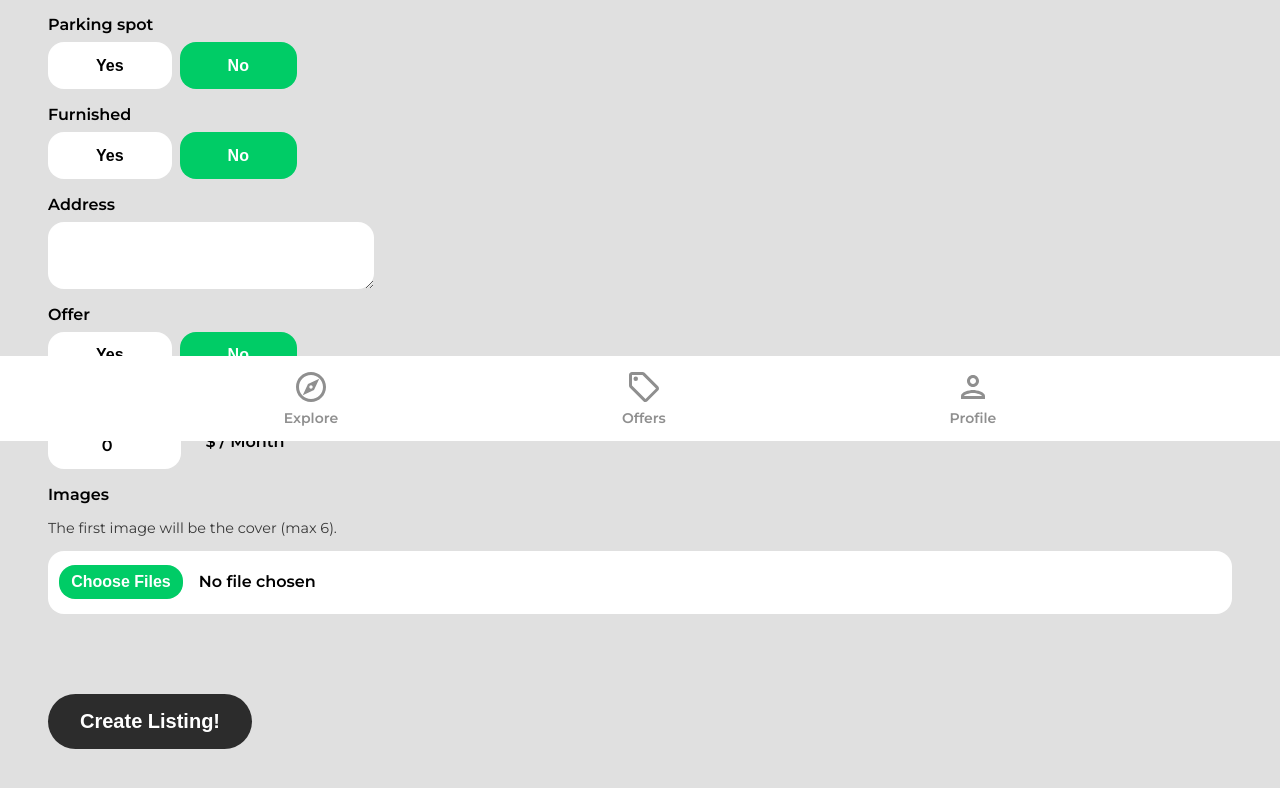
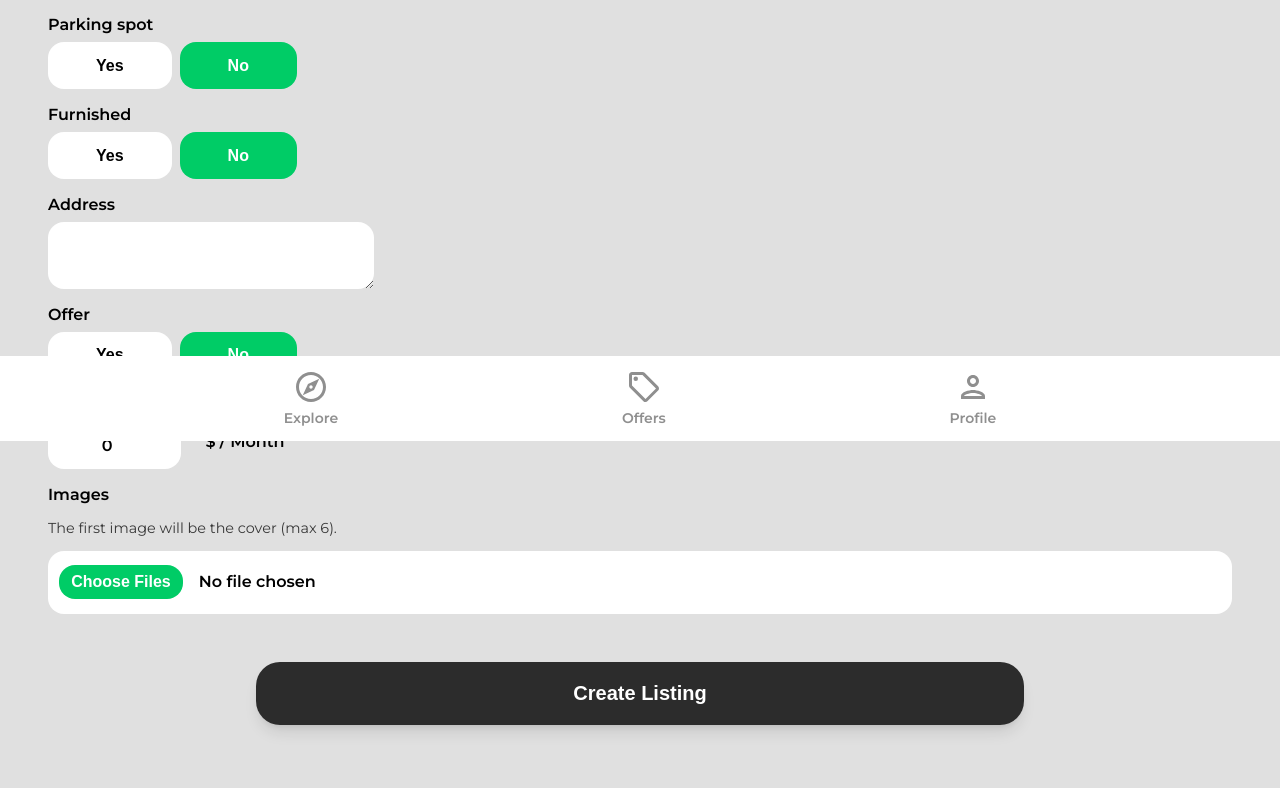
Before and after one commit to michael-rodriguez22/COURSE-react-front-to-back-2022, a React (Create React App) app in the folder house-marketplace/: page /create-listing in a window 1280 px wide. Shown: the part 359-1147 px from the top of the page. Built offline with nearby package versions, Linux system fonts and the light colour scheme; no server answers; sample sign-in values are in the browser's storage.

Commit message:
update button / icon stylings, update name field in Create and Edit listing pages

```diff
--- a/house-marketplace/src/components/ListingItem.jsx
+++ b/house-marketplace/src/components/ListingItem.jsx
@@ -45,15 +45,15 @@ function ListingItem({ listing, id, onEdit, onDelete }) {
       </Link>
       {onEdit && (
         <EditIcon
+          title="edit listing"
           className="editIcon"
-          fill="#2c2c2c"
           onClick={() => onEdit(listing.id)}
         />
       )}
       {onDelete && (
         <DeleteIcon
+          title="delete listing"
           className="removeIcon"
-          fill="rgb(231, 76, 60)"
           onClick={() => onDelete(listing.id, listing.name)}
         />
       )}
--- a/house-marketplace/src/index.css
+++ b/house-marketplace/src/index.css
@@ -60,15 +60,15 @@ button {
 
 .primaryButton {
   cursor: pointer;
-  border-radius: 2rem;
-  padding: 1rem 2rem;
+  border-radius: 1.5rem;
+  padding: 1.25rem 2rem;
   background-color: #2c2c2c;
   color: #ffffff;
   font-weight: 600;
   font-size: 1.25rem;
   text-align: center;
-  box-shadow: rgba(0, 0, 0, 0.2);
-  transition: 0.4s ease;
+  box-shadow: 0 10px 15px -3px rgb(0 0 0 / 0.1), 0 4px 6px -4px rgb(0 0 0 / 0.1);
+  transition: 0.2s ease;
 }
 
 .primaryButton:hover {
@@ -81,6 +81,12 @@ button {
   position: absolute;
   top: -3%;
   right: -2%;
+  fill: #2c2c2c;
+  transition: fill 0.4s ease;
+}
+
+.removeIcon:hover {
+  fill: rgb(231, 76, 60);
 }
 
 .editIcon {
@@ -88,6 +94,12 @@ button {
   position: absolute;
   top: -3.4%;
   right: 20px;
+  fill: #2c2c2c;
+  transition: fill 0.4s ease;
+}
+
+.editIcon:hover {
+  fill: #00cc66;
 }
 
 .pageContainer,
@@ -819,14 +831,11 @@ button {
   margin-right: 1rem;
 }
 
-.createListingButton {
-  margin-top: 5rem;
-  background-color: #2c2c2c;
-  transition: background-color 0.4s ease;
-}
-
-.createListingButton:hover {
-  background-color: #00cc66;
+.submitListing {
+  display: block;
+  margin: 3rem auto;
+  width: 80%;
+  max-width: 768px;
 }
 
 .offers {
--- a/house-marketplace/src/pages/CreateListing.jsx
+++ b/house-marketplace/src/pages/CreateListing.jsx
@@ -260,7 +260,7 @@ function CreateListing() {
             id="name"
             value={name}
             onChange={onMutate}
-            maxLength="32"
+            maxLength="64"
             minLength="10"
             required
           />
@@ -459,8 +459,8 @@ function CreateListing() {
             multiple
             // required
           />
-          <button type="submit" className="primaryButton createListingButton">
-            Create Listing!
+          <button type="submit" className="primaryButton submitListing">
+            Create Listing
           </button>
         </form>
       </main>
--- a/house-marketplace/src/pages/EditListing.jsx
+++ b/house-marketplace/src/pages/EditListing.jsx
@@ -292,7 +292,7 @@ function EditListing() {
             id="name"
             value={name}
             onChange={onMutate}
-            maxLength="32"
+            maxLength="64"
             minLength="10"
             required
           />
@@ -491,8 +491,8 @@ function EditListing() {
             multiple
             // required
           />
-          <button type="submit" className="primaryButton createListingButton">
-            Edit Listing
+          <button type="submit" className="primaryButton submitListing">
+            Confirm Edit
           </button>
         </form>
       </main>
```
